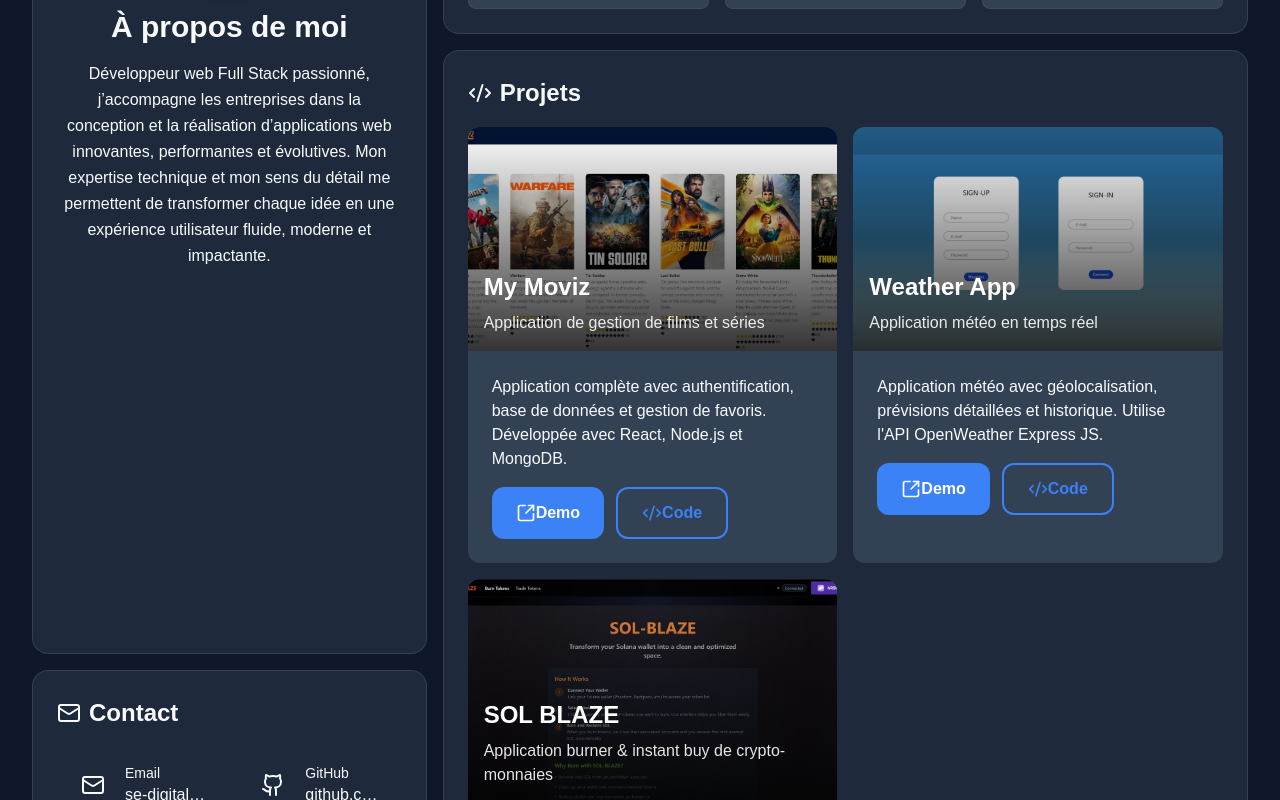
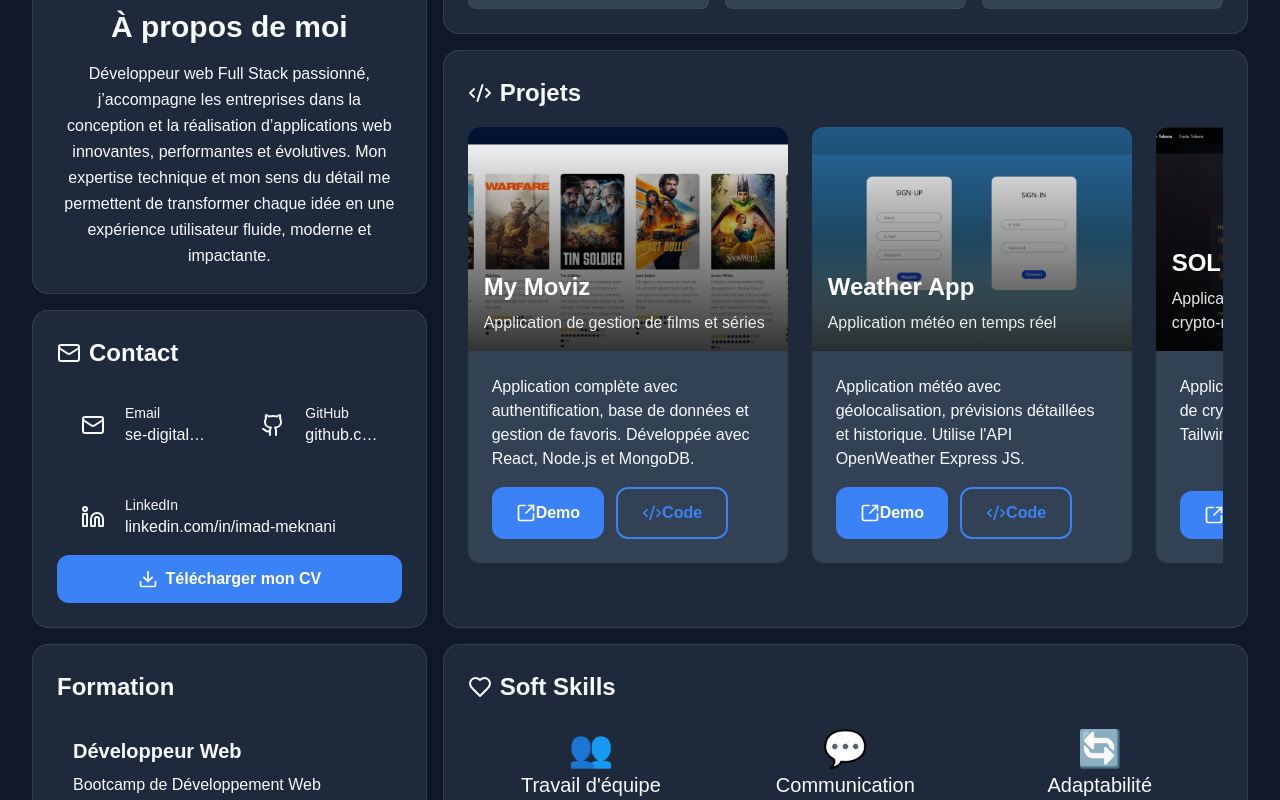
Before and after one commit to SE-XPRT/My-Portfollio, a Next.js app: page / in a window 1280 px wide. Shown: the part 760-1560 px from the top of the page. Built offline with nearby package versions, Linux system fonts and the light colour scheme.

Commit message:
new projet SOLBLAZE

```diff
--- a/app/page.js
+++ b/app/page.js
@@ -45,7 +45,7 @@ const SkillCard = memo(({ skill }) => (
 ));
 
 const ProjectCard = memo(({ project }) => (
-  <div className="project-card hover-lift bg-[var(--SURFACE-LIGHT)]">
+  <div className="project-card hover-lift bg-[var(--SURFACE-LIGHT)] flex flex-col h-full">
     <div className="project-image relative h-48 md:h-56">
       <Image
         src={project.image}
@@ -65,11 +65,11 @@ const ProjectCard = memo(({ project }) => (
         </p>
       </div>
     </div>
-    <div className="p-4 md:p-6 space-y-4">
+    <div className="flex-1 flex flex-col justify-between p-4 md:p-6 space-y-4">
       <p className="text-[var(--TEXT-SECONDARY)] text-sm md:text-base">
         {project.details}
       </p>
-      <div className="flex flex-col sm:flex-row gap-3">
+      <div className="flex flex-col sm:flex-row gap-3 mt-auto">
         <a
           href={project.demoUrl}
           target="_blank"
@@ -155,7 +155,8 @@ export default function Home() {
       title: "SOL BLAZE",
       description: "Application burner & instant buy de crypto-monnaies",
       image: solblaze,
-      details: "Application web3 burner & instant buy de crypto-monnaies.",
+      details:
+        "Application web3 burner & instant buy de crypto-monnaies. Utilise Next.js, Tailwind CSS, Solana.",
       demoUrl: "https://solblaze.space",
       priority: true,
     },
@@ -294,7 +295,6 @@ export default function Home() {
               </div>
             </div>
           </section>
-
           {/* Compétences */}
           <section id="skills" className="box two glass fade-in">
             <div className="box-content">
@@ -310,27 +310,35 @@ export default function Home() {
               </div>
             </div>
           </section>
-
           {/* Projets */}
           <section id="projects" className="box three glass fade-in">
-            <div className="box-content">
+            <div className="box-content overflow">
               <div className="box-header">
                 <h2 className="titlebox flex items-center gap-2">
                   <Code2 size={24} className="text-[var(--PRIMARY)]" />
                   Projets
                 </h2>
               </div>
-              <div className="box-body">
-                <div className="project-grid">
-                  {projects.map((project, index) => (
-                    <ProjectCard key={index} project={project} />
-                  ))}
+              <div className="box-body ">
+                {/* Ajout d'un conteneur scrollable horizontal */}
+                <div
+                  className="w-full overflow-x-auto  [&::-webkit-scrollbar]:w-2
+  [&::-webkit-scrollbar-track]:bg-gray-500 [&::-webkit-scrollbar-thumb]:bg-gray-400 [&::-webkit-scrollbar-thumb]:rounded-lg"
+                >
+                  <div className="flex flex-row gap-6 min-w-[600px]">
+                    {projects.map((project, index) => (
+                      <div
+                        key={index}
+                        className="min-w-[320px] max-w-xs flex-shrink-0"
+                      >
+                        <ProjectCard project={project} />
+                      </div>
+                    ))}
+                  </div>
                 </div>
               </div>
             </div>
           </section>
-
-          {/* Contact */}
           <section id="contact" className="box five glass fade-in">
             <div className="box-content">
               <div className="box-header">
@@ -421,7 +429,6 @@ export default function Home() {
               </div>
             </div>
           </section>
-
           {/* Formation */}
           <section className="box six glass fade-in">
             <div className="box-content">
@@ -447,7 +454,6 @@ export default function Home() {
               </div>
             </div>
           </section>
-
           {/* Soft Skills */}
           <section className="box seven glass fade-in">
             <div className="box-content">
```
